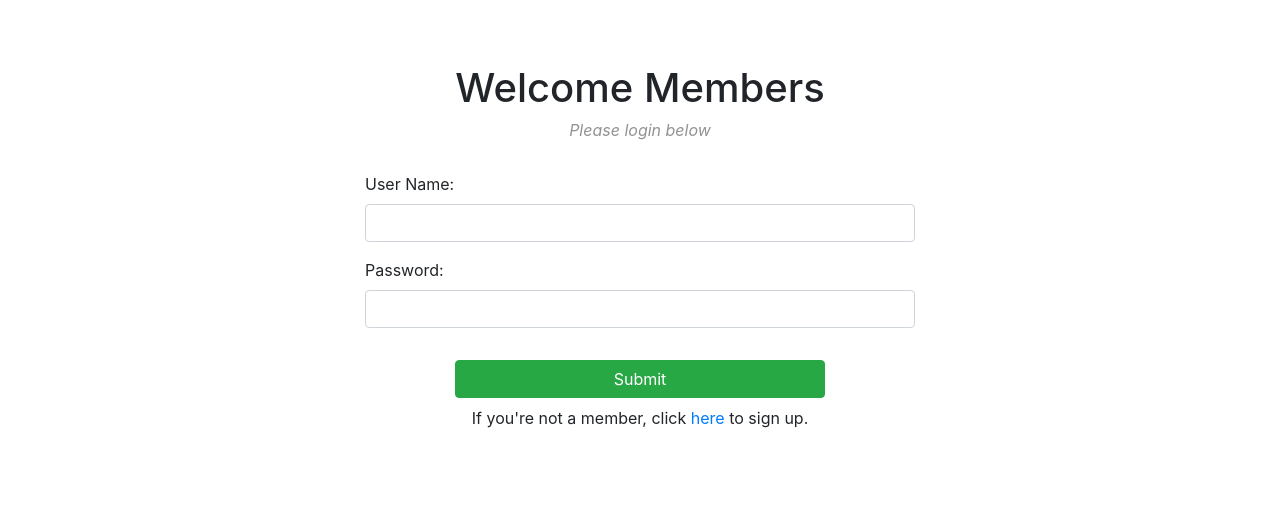
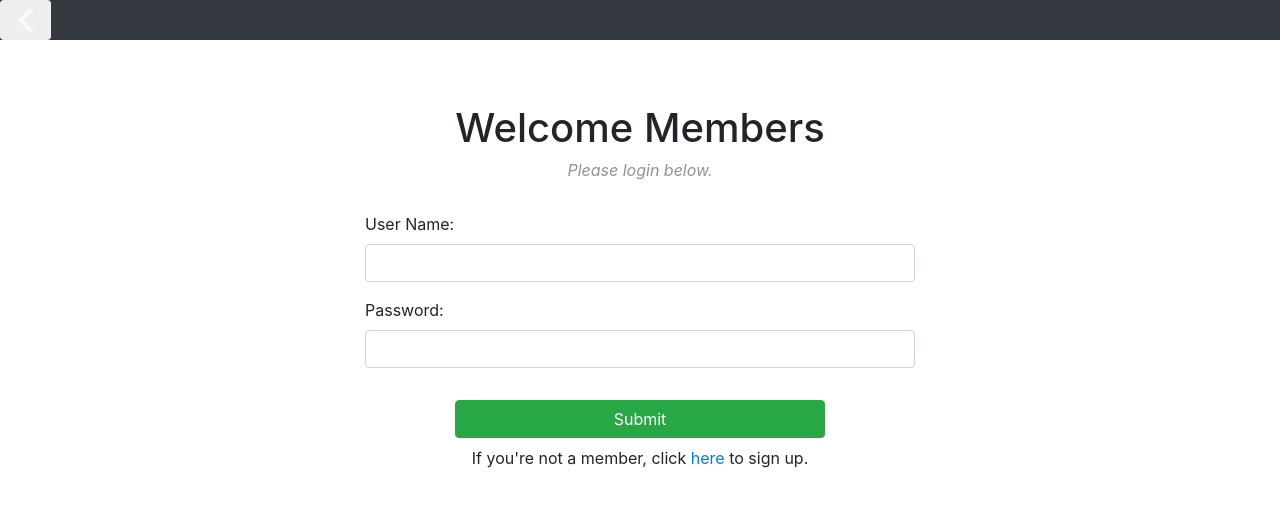
Before and after one commit to stanlon/grocery_store, a plain HTML site: page member_login.html in a window 1280 px wide. Drawn offline with Linux system fonts and the light colour scheme.

Commit message:
Add a back arrow button.

```diff
--- a/member_login.html
+++ b/member_login.html
@@ -25,12 +25,30 @@
   </head>
   <body>
     <div id="wrapper">
+      <!-- Back Button -->
+      <!-- <div class="backBtn bg-dark">
+        <button type="button" class="btn btn-secondary">Back</button>
+      </div> -->
+      <div class="backBtn bg-dark">
+        <a href="index.html">
+          <button type="button" class="btn">
+            <svg x="0px" y="0px"
+            	 width="25px" height="25px" viewBox="0 0 306 306" style="fill:#f8f9fa; enable-background:new 0 0 306 306;" xml:space="preserve">
+              <g>
+              	<g>
+              		<polygon points="247.35,35.7 211.65,0 58.65,153 211.65,306 247.35,270.3 130.05,153 		"/>
+              	</g>
+              </g>
+            </svg>
+          </button>
+        </a>
+      </div>
       <div id="member_login" class="container mx-auto pb-4 mt-5">
         <div class="row">
 
           <div class="col-sm-12">
             <h1 class="titleLine text-center mt-3">Welcome Members</h1>
-            <p class="tagLine text-center">Please login below</p>
+            <p class="tagLine text-center">Please login below.</p>
           </div>
 
           <form id="login" class="col-sm-12">
```
